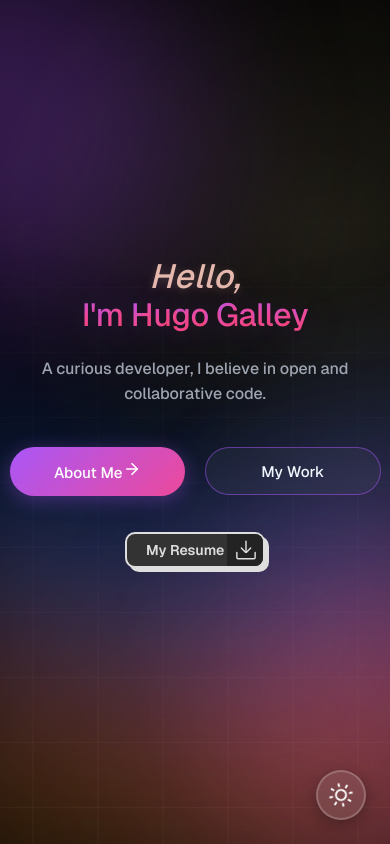
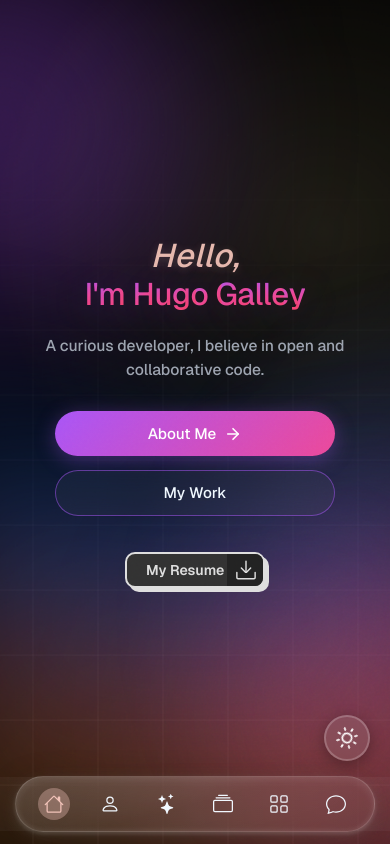
Before and after one commit to Hugo-Galley/portfolio, a React (Create React App) app: page /index.html in a window 390 px wide. Shown: the top 844 px of the page. Built offline with nearby package versions, Linux system fonts and the light colour scheme; no server answers.

Commit message:
refactor(styles): améliorer la réactivité et la structure des composants CSS, ajuster les marges et les dimensions pour une meilleure présentation

```diff
--- a/src/Styles/App.css
+++ b/src/Styles/App.css
@@ -143,7 +143,8 @@ html, body {
     position: relative;
     color: var(--text-color);
     scroll-behavior: smooth;
-    overflow-x: hidden;
+    overflow-x: clip;
+    max-width: 100%;
     min-height: 100vh;
     z-index: 0;
     cursor: none;
@@ -229,32 +230,51 @@ a{
 }
 
 .grid-project {
-    margin-top: 100px;
-    margin-bottom: 100px;
+    margin: 40px auto 80px auto;
     display: grid;
-    grid-template-columns: repeat(auto-fill, minmax(300px, 1fr));
-    gap: 100px;
-    padding: 40px;
-
+    grid-template-columns: repeat(auto-fill, minmax(min(100%, 340px), 1fr));
+    gap: 2.5rem;
+    padding: 0 1.25rem;
+    max-width: 1200px;
     justify-items: center;
+    box-sizing: border-box;
 }
 .projectPage{
     margin-top: 50px;
+    width: 100%;
+    box-sizing: border-box;
 }
 .projectPage h1, .projectPage h2{
     color: var(--text-color);
     text-align: center;
-    font-size: 4em;
+    font-size: clamp(2.2rem, 5vw, 3.8rem);
     font-weight: 900;
+    letter-spacing: -0.5px;
+    line-height: 1.2;
+    padding: 0 1rem;
+    margin: 2.5rem auto 1.2rem auto;
     transition: color 0.3s ease;
 }
 
 #contactText{
-    margin-top: 20px;
+    margin: 15px auto 35px auto;
     text-align: center;
-    font-size: 1.2em;
-    font-weight: 700 ;
-
+    font-size: clamp(1rem, 2.5vw, 1.25rem);
+    font-weight: 600;
+    color: var(--text-secondary);
+    padding: 0 1rem;
+    max-width: 600px;
+}
+.grid-work {
+    display: flex;
+    flex-wrap: wrap;
+    justify-content: center;
+    align-items: stretch;
+    gap: 2.5rem;
+    max-width: 900px;
+    margin: 40px auto 80px auto;
+    padding: 0 1.25rem;
+    box-sizing: border-box;
 }
 .work-app-container{
     margin-top: 60px;
@@ -343,13 +363,29 @@ a{
         align-items: center;
     }
     .cursor-wrapper{
-        display: none;
+        display: none !important;
     }
-    body{
-        cursor: pointer;
+    *, html, body {
+        cursor: auto !important;
     }
-    #WorkAt{
-        font-size: 3em;
+    a, button, [role="button"], input, select, textarea {
+        cursor: pointer !important;
+    }
+}
+
+@media (max-width: 640px) {
+    .projectPage {
+        margin-top: 30px;
+    }
+    .grid-project {
+        gap: 1.5rem;
+        padding: 0 1rem;
+        margin: 30px auto 60px auto;
+    }
+    .grid-work {
+        gap: 1.5rem;
+        padding: 0 1rem;
+        margin: 30px auto 60px auto;
     }
 }
 
--- a/src/Styles/Hero.css
+++ b/src/Styles/Hero.css
@@ -1,9 +1,8 @@
 .herroBanner {
-  width: 100vw;
+  width: 100%;
   min-height: 100vh;
   position: relative;
   overflow: hidden;
-
 }
 
 .herroBanner::before,
@@ -246,29 +245,6 @@ strong {
   }
 }
 
-@media (max-width: 768px) {
-  .herro {
-    text-align: center;
-  }
-
-  .button-div {
-    flex-direction: column;
-    align-items: stretch;
-  }
-
-  #herro-button1,
-  #herro-button2 {
-    display: block;
-    text-align: center;
-  }
-
-  #ScrollButton {
-    display: none;
-  }
-}
-
-
-
 @media (max-width: 1024px) {
   .hero-title {
     font-size: clamp(2.2rem, 6vw, 3.2rem);
@@ -277,20 +253,14 @@ strong {
   .hero-subtitle {
     font-size: clamp(1.1rem, 3vw, 1.3rem);
   }
-
-  .button-div {
-    flex-direction: row;
-    align-items: center;
-  }
-
-  #herro-button1,
-  #herro-button2 {
-    width: 100%;
-    text-align: center;
-  }
 }
 
 @media (max-width: 768px) {
+  .herro {
+    text-align: center;
+    padding: 1.25rem;
+  }
+
   .hero-title {
     font-size: clamp(2.1rem, 7vw, 2.8rem);
   }
@@ -298,32 +268,37 @@ strong {
   .hero-subtitle {
     font-size: clamp(1.05rem, 3.5vw, 1.25rem);
     max-width: 90vw;
+    margin-bottom: 2rem;
+  }
+
+  #ScrollButton {
+    display: none;
   }
 }
 
-@media (max-width: 480px) {
+@media (max-width: 520px) {
   .hero-title {
-    font-size: clamp(2rem, 8vw, 2.5rem);
+    font-size: clamp(1.9rem, 8vw, 2.4rem);
   }
 
   .hero-subtitle {
-    font-size: clamp(1rem, 4vw, 1.2rem);
-    max-width: 90vw;
-    margin-top: 1.5vh;
+    font-size: clamp(0.95rem, 4vw, 1.15rem);
+    max-width: 95vw;
+    margin-top: 0.75rem;
+    margin-bottom: 1.75rem;
   }
 
   .button-div {
-    flex-direction: row;
-    align-items: center;
+    flex-direction: column;
+    width: 100%;
+    max-width: 280px;
+    gap: 0.85rem;
   }
 
   #herro-button1,
   #herro-button2 {
-    width: 45vw;
+    width: 100%;
     text-align: center;
-  }
-
-  .gradient-text {
-    margin-left: 0;
+    padding: 0.8rem 1.4rem;
   }
 }
--- a/src/Styles/NavBar.css
+++ b/src/Styles/NavBar.css
@@ -1,26 +1,29 @@
 .navbar2 {
-  width: 400px;
-  height: 80px;
+  width: min(440px, calc(100vw - 2rem));
+  height: 66px;
   margin: auto;
   border-radius: 4rem;
   display: flex;
   align-items: center;
+  justify-content: center;
   background: var(--card-bg);
-  backdrop-filter: blur(15px);
+  backdrop-filter: blur(20px);
+  -webkit-backdrop-filter: blur(20px);
   border: 1px solid rgba(255, 255, 255, 0.2);
-  box-shadow: var(--card-shadow);
-  overflow: hidden;
+  box-shadow: var(--card-shadow), 0 8px 32px rgba(0, 0, 0, 0.25);
   position: fixed;
-  bottom: 0;
+  bottom: calc(1.5rem + env(safe-area-inset-bottom, 0px));
   left: 50%;
-  transform: translate(-50%, -50%);
-  z-index: 100;
+  transform: translateX(-50%);
+  z-index: 1000;
   pointer-events: auto;
   transition: all 0.3s ease;
+  box-sizing: border-box;
 }
 
 [data-theme="light"] .navbar2 {
-  border: 1px solid rgba(0, 0, 0, 0.15);
+  border: 1px solid rgba(0, 0, 0, 0.12);
+  box-shadow: 0 8px 24px rgba(0, 0, 0, 0.08);
 }
 
 .navbar2::after {
@@ -48,14 +51,19 @@
   list-style: none;
   display: flex;
   flex-direction: row;
-  text-align: center;
+  align-items: center;
+  justify-content: space-around;
+  width: 100%;
+  padding: 0 10px;
+  margin: 0;
 }
 
 .navbar2-items {
-  margin-right: 35px;
-  margin-left: 40px;
-  pointer-events: auto;
+  margin: 0;
+  padding: 0;
+  display: flex;
   align-items: center;
+  justify-content: center;
   position: relative;
 }
 
@@ -63,37 +71,63 @@
   background: transparent;
   border: 0;
   color: inherit;
-  padding: 0;
+  padding: 10px;
   cursor: pointer;
   display: inline-flex;
   align-items: center;
   justify-content: center;
+  border-radius: 50%;
+  transition: transform 0.2s ease, color 0.2s ease;
 }
+
+.navbar2-items button svg {
+  width: 22px;
+  height: 22px;
+}
+
 .navbar2-items::before {
   content: '';
   background-color: var(--navbar-active);
   opacity: 0;
-  width: 20px;
-  height: 20px;
-  border-radius: 20px;
+  width: 36px;
+  height: 36px;
+  border-radius: 50%;
   position: absolute;
   top: 50%;
   left: 50%;
-  transform: translate(-50%, -50%) scale(1);
-  transition: transform 0.3s ease, opacity 0.3s ease, background-color 0.3s ease;
+  transform: translate(-50%, -50%) scale(0.6);
+  transition: transform 0.3s ease, opacity 0.3s ease;
   z-index: -1;
 }
 
 .navbar2-items:hover::before,
 .navbar2-items.active::before {
-  transform: translate(-50%, -50%) scale(2);
-  opacity: 0.8;
+  transform: translate(-50%, -50%) scale(1);
+  opacity: 0.35;
 }
-@media (max-width: 1000px){
-  .navbar2{
-    transform: translate(-50%);
+
+.navbar2-items.active button {
+  color: var(--navbar-active);
+}
+
+@media (max-width: 600px) {
+  .navbar2 {
+    width: min(calc(100vw - 1.5rem), 360px);
+    height: 56px;
+    bottom: calc(0.75rem + env(safe-area-inset-bottom, 0px));
   }
-  .navbar2{
-    display: none;
+
+  .navbar2-items button {
+    padding: 8px;
+  }
+
+  .navbar2-items button svg {
+    width: 20px;
+    height: 20px;
+  }
+
+  .navbar2-items::before {
+    width: 32px;
+    height: 32px;
   }
 }
--- a/src/Styles/ThemeToggle.css
+++ b/src/Styles/ThemeToggle.css
@@ -61,14 +61,14 @@
 
 @media (max-width: 768px) {
   .theme-toggle-button {
-    width: 50px;
-    height: 50px;
-    bottom: 1.5rem;
-    right: 1.5rem;
+    width: 46px;
+    height: 46px;
+    bottom: calc(5.2rem + env(safe-area-inset-bottom, 0px));
+    right: 1.25rem;
   }
 
   .theme-icon {
-    width: 24px;
-    height: 24px;
+    width: 22px;
+    height: 22px;
   }
 }
--- a/src/components/CardWork.jsx
+++ b/src/components/CardWork.jsx
@@ -11,6 +11,7 @@ export default function CardWork({ nom, boite, img, duree, desc }) {
 
     const handleMouseMove = (e) => {
         if (!cardRef.current) return;
+        if (window.matchMedia && !window.matchMedia('(hover: hover)').matches) return;
         const card = cardRef.current;
         const rect = card.getBoundingClientRect();
 
@@ -34,6 +35,7 @@ export default function CardWork({ nom, boite, img, duree, desc }) {
     };
 
     const handleMouseEnter = () => {
+        if (window.matchMedia && !window.matchMedia('(hover: hover)').matches) return;
         setIsHovered(true);
     };
 
@@ -115,7 +117,7 @@ export default function CardWork({ nom, boite, img, duree, desc }) {
                         flexDirection: 'column',
                         justifyContent: 'center'
                     }}>
-                        <p className="work-desc" style={{ fontSize: '15px', lineHeight: '1.5', padding: '0 10px', color: 'var(--text-color)' }}>{desc}</p>
+                        <p className="work-desc">{desc}</p>
                     </div>
                 </div>
                 {/* Glare effect */}
--- a/src/components/HomePage.jsx
+++ b/src/components/HomePage.jsx
@@ -50,7 +50,7 @@ export default function HomePage() {
         <h2 id="AboutMe">{t('about.title')}</h2>
         <Bento/>
         <Skills/>
-        <h2 id="Work">{t('work.title')}</h2>
+        <h2 id="WorkAt">{t('work.title')}</h2>
         <div className="grid-work">
           <CardWork
             nom={t('work.softwareDevIntern')}
--- a/src/components/NavBar2.jsx
+++ b/src/components/NavBar2.jsx
@@ -3,18 +3,18 @@ import { useNavigate } from 'react-router-dom';
 import { useEffect, useState } from 'react';
 import { trackEvent } from '../hooks/useUmami';
 
+const SECTIONS = [
+    { id: 'Home', label: 'Home' },
+    { id: 'AboutMe', label: 'About' },
+    { id: 'MySkills', label: 'Skills' },
+    { id: 'WorkAt', label: 'Work' },
+    { id: 'Projects', label: 'Projects' },
+    { id: 'Contact', label: 'Contact' }
+];
+
 export default function NavBar2() {
     const navigate = useNavigate();
     const [activeSection, setActiveSection] = useState('Home');
-
-    const sections = [
-        { id: 'Home', label: 'Home' },
-        { id: 'AboutMe', label: 'About' },
-        { id: 'MySkills', label: 'Skills' },
-        { id: 'WorkAt', label: 'Work' },
-        { id: 'Projects', label: 'Projects' },
-        { id: 'Contact', label: 'Contact' }
-    ];
 
     const handleNavigation = (section) => {
         trackEvent('navbar-click', { section });
@@ -33,7 +33,7 @@ export default function NavBar2() {
             { threshold: 0.3 }
         );
 
-        sections.forEach((section) => {
+        SECTIONS.forEach((section) => {
             const element = document.getElementById(section.id);
             if (element) {
                 observer.observe(element);
@@ -41,7 +41,7 @@ export default function NavBar2() {
         });
 
         return () => {
-            sections.forEach((section) => {
+            SECTIONS.forEach((section) => {
                 const element = document.getElementById(section.id);
                 if (element) {
                     observer.unobserve(element);
@@ -53,7 +53,7 @@ export default function NavBar2() {
     return (
         <div className='navbar2'>
             <ul className='navbar2-right'>
-                {sections.map((section) => (
+                {SECTIONS.map((section) => (
                     <li
                         key={section.id}
                         className={`navbar2-items ${activeSection === section.id ? 'active' : ''}`}
--- a/src/components/Skills.jsx
+++ b/src/components/Skills.jsx
@@ -106,6 +106,7 @@ export default function Skills(){
 
     return (
         <div
+            id="MySkills"
             className="skills-track-wrapper"
             aria-label="Competences techniques"
         >
```
Also changed, not shown: src/Styles/Card.css (+35 -7 lines), src/Styles/CardOpenSource.css (+10 -6 lines), src/Styles/CardWork.css (+63 -19 lines), src/Styles/Contact.css (+7 -5 lines).
